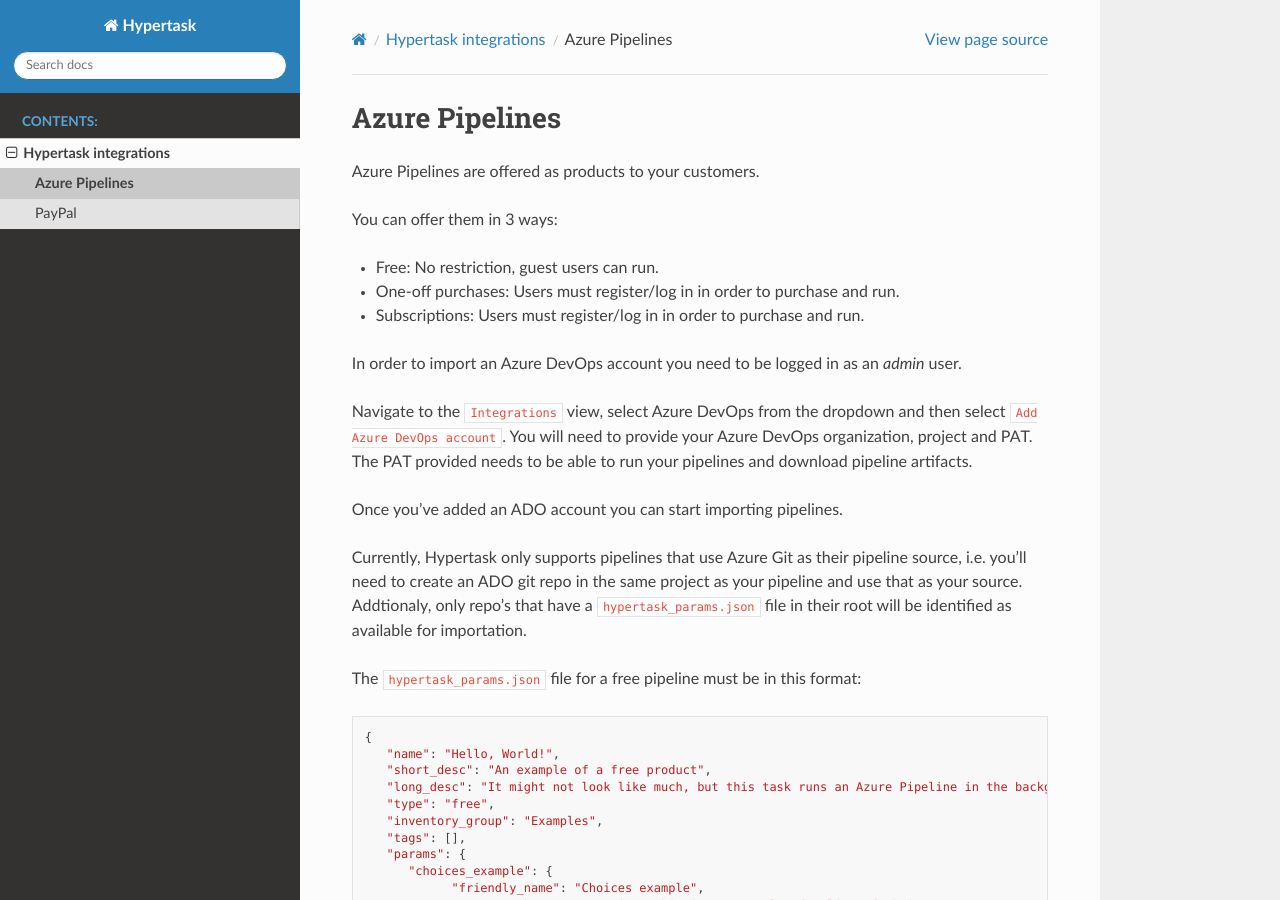
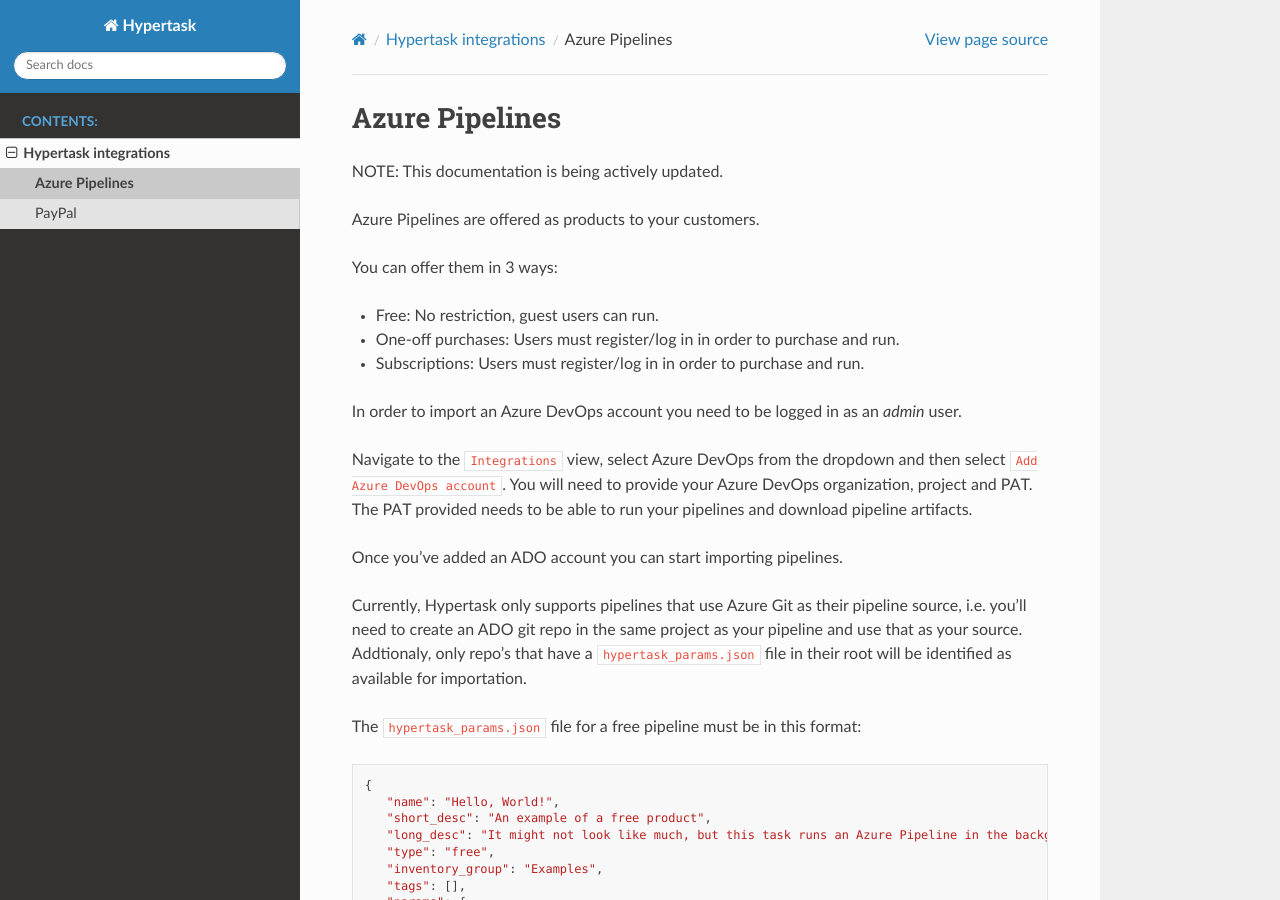
Before and after one commit to saccy/hypertask-documentation, a Sphinx documentation site: the page built from docs/source/azp.rst, in a window 1280 px wide and 900 px high. Built offline with Sphinx 7.4.7 and the Read the Docs theme 2.0.0, drawn with Linux system fonts in a browser that asks for light colours.

Commit message:
added note

```diff
--- a/docs/source/azp.rst
+++ b/docs/source/azp.rst
@@ -1,5 +1,7 @@
 Azure Pipelines
 ===============
+
+NOTE: This documentation is being actively updated.
 
 Azure Pipelines are offered as products to your customers.
 
```
